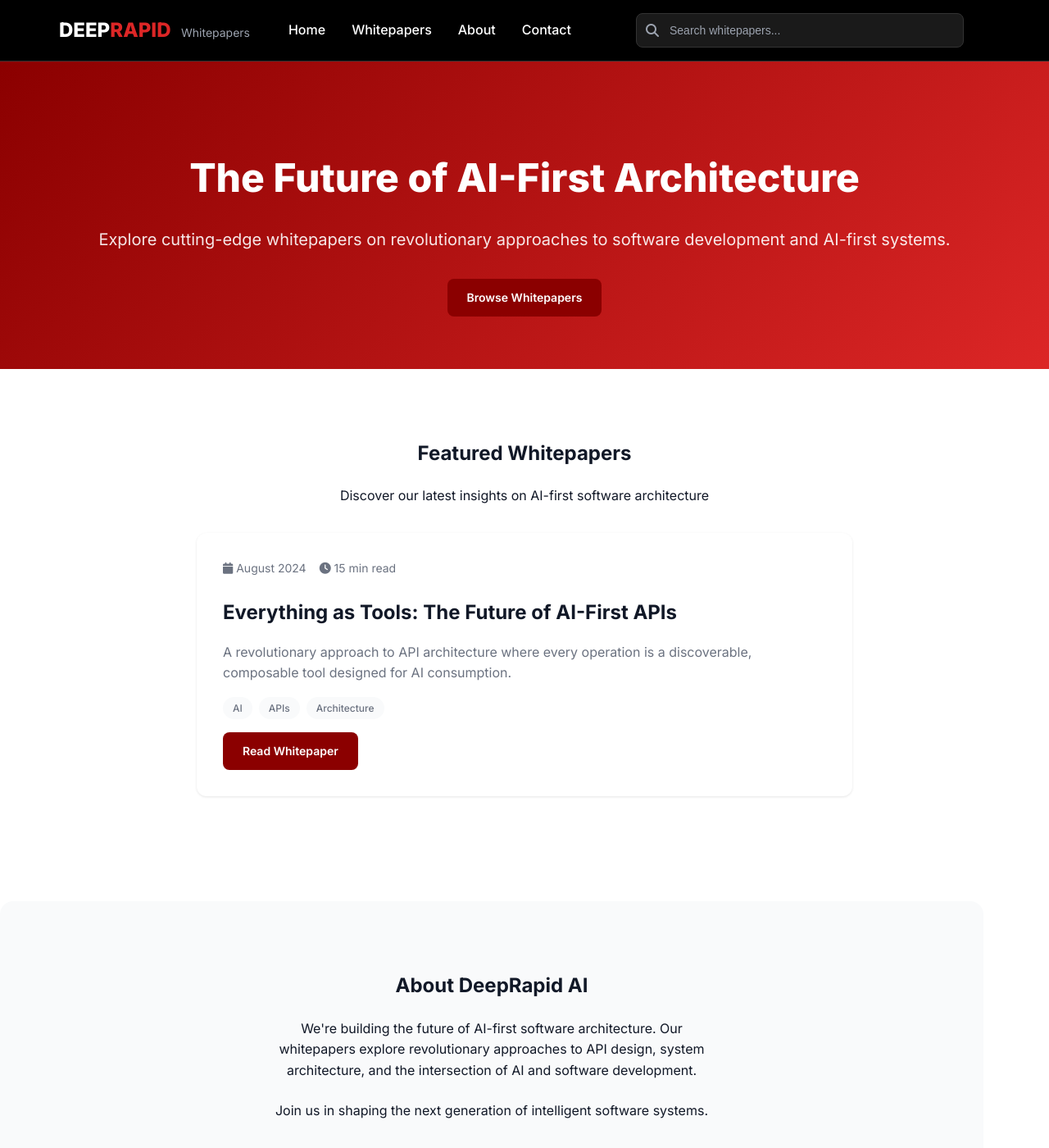
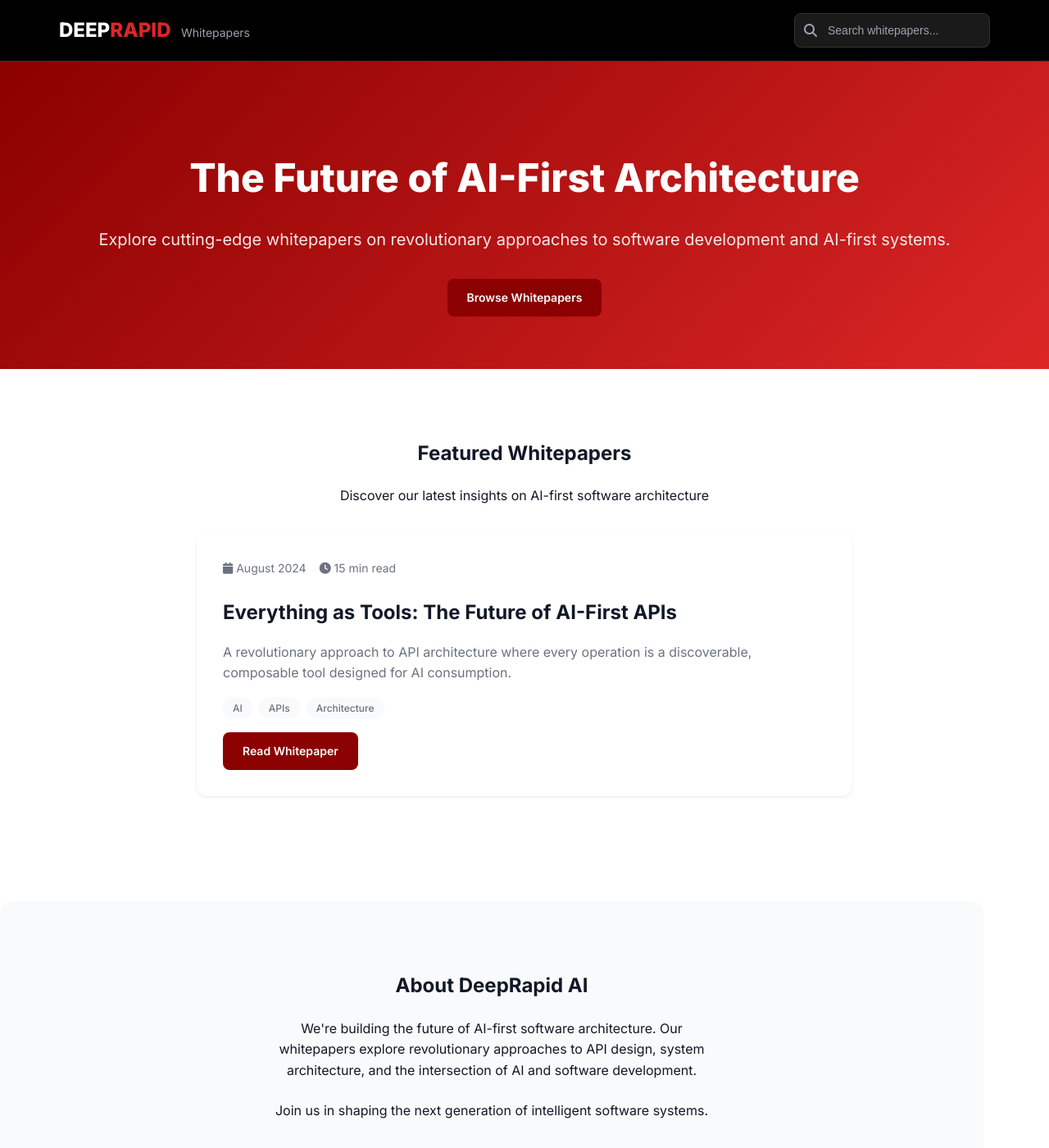
Before and after one commit to deeprapid/whitepapers, a Jekyll site: the page built from index.html, in a window 1280 px wide and 1400 px high. Shown: the whole window at 82% size. Built offline with Jekyll 4.4.1, drawn with Linux system fonts in a browser that asks for light colours; the list of posts is cut into pages by our own code; comment, search, counter and statistics services are not loaded.

Commit message:
Remove all header navigation links, keep logo on left and search on right

```diff
--- a/_layouts/default.html
+++ b/_layouts/default.html
@@ -35,13 +35,6 @@
                     <span class="logo-text"><span style="color: white;">DEEP</span><span style="color: #dc2626;">RAPID</span></span>
                     <span class="logo-subtitle">Whitepapers</span>
                 </a>
-            </div>
-
-            <div class="navbar-menu">
-                <a href="{{ '/' | relative_url }}" class="nav-link">Home</a>
-                <a href="{{ '/whitepapers/' | relative_url }}" class="nav-link">Whitepapers</a>
-                <a href="#" class="nav-link">About</a>
-                <a href="#" class="nav-link">Contact</a>
             </div>
 
             <div class="navbar-search">
--- a/assets/css/main.scss
+++ b/assets/css/main.scss
@@ -136,9 +136,7 @@ body {
   }
 
   .navbar-search {
-    flex: 1;
     max-width: 400px;
-    margin: 0 2rem;
 
     @media (max-width: $breakpoint-md) {
       display: none;
```
